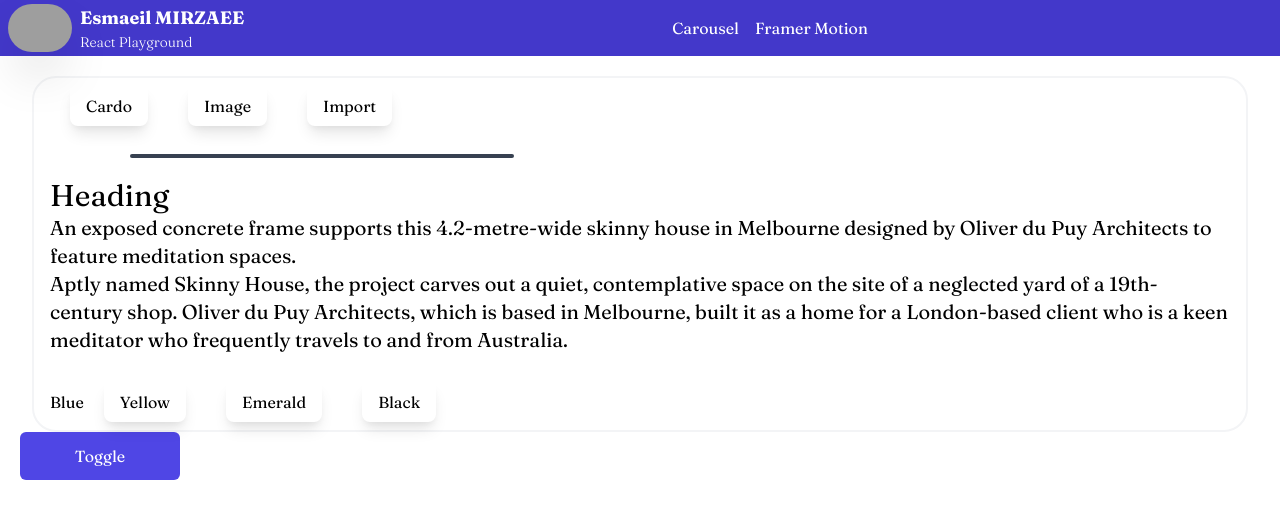
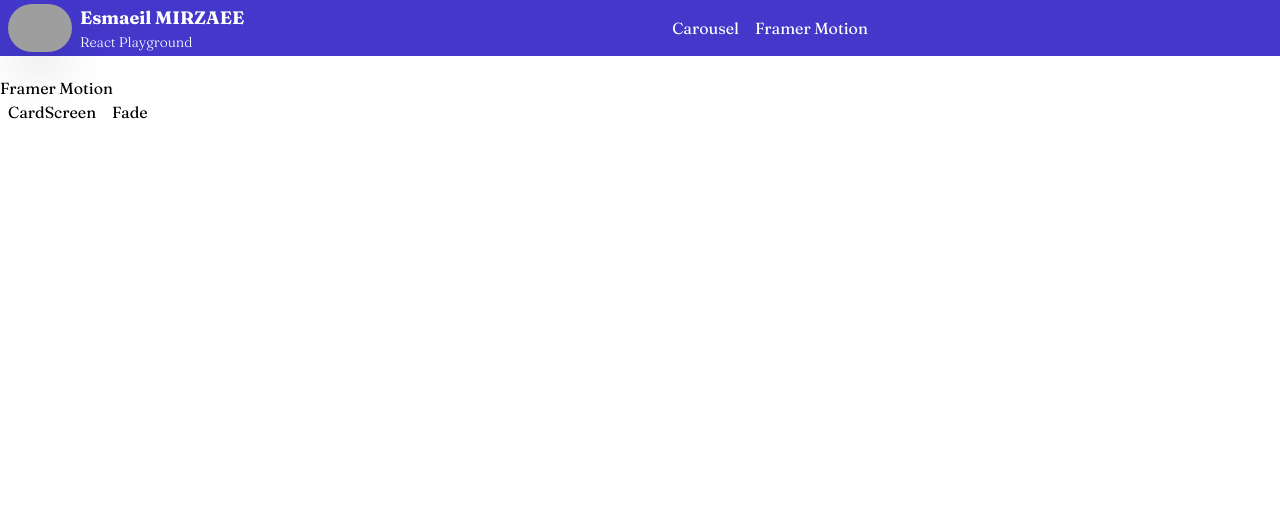
Before and after one commit to esmaeilmirzaee/react_playground, a React (Create React App) app: page /fm in a window 1280 px wide. Shown: the top 518 px of the page. Built offline with nearby package versions, Linux system fonts and the light colour scheme; grey boxes are pictures that could not be loaded; a web font is replaced by a local one.

Commit message:
relative paths and useRouteMatch

```diff
--- a/src/App.js
+++ b/src/App.js
@@ -3,8 +3,7 @@ import Layout from './components/navbar/Layout'
 import ImageSlider from './components/slider/ImageSlider'
 import { ImageData } from './components/slider/ImageData'
 
-import CardScreen from './components/framer_motion/advanced_animations/fade/CardScreen'
-import FramerMotionCards from './components/framer_motion/colours_and_fonts'
+import FramerMotionCourse from './components/framer_motion/index'
 
 function App() {
   return (
@@ -19,8 +18,7 @@ function App() {
           </Route>
           <Route path='/fm'>
             <div className='my-5'>
-              <FramerMotionCards />
-              <CardScreen />
+              <FramerMotionCourse />
             </div>
           </Route>
         </Switch>
--- /dev/null
+++ b/src/components/framer_motion/index.jsx
@@ -0,0 +1,46 @@
+import { Switch, Route, Link, useRouteMatch } from 'react-router-dom'
+import ColourCard from './colours_and_fonts/index'
+import CardScreen from './advanced_animations/fade/CardScreen'
+
+export default function FramerMotionCourse() {
+  const { path, url } = useRouteMatch()
+  return (
+    <>
+      <Navbar url={url} />
+
+      <></>
+      <Switch>
+        <Route path={`${path}/card_screen`}>
+          <ColourCard />
+        </Route>
+        <Route path={`${path}/fade`}>
+          <CardScreen />
+        </Route>
+      </Switch>
+    </>
+  )
+}
+
+const Navbar = ({ url }) => {
+  return (
+    <nav className=''>
+      <div>
+        <h1>Framer Motion</h1>
+      </div>
+      <ul className='flex'>
+        <li className='mx-2'>
+          <Link to={`${url}/card_screen`}>
+            CardScreen
+          </Link>
+
+        </li>
+        <li className='mx-2'>
+          <Link to={`${url}/fade`}>
+            Fade
+          </Link>
+        </li>
+      </ul>
+    </nav>
+
+  )
+}
```
